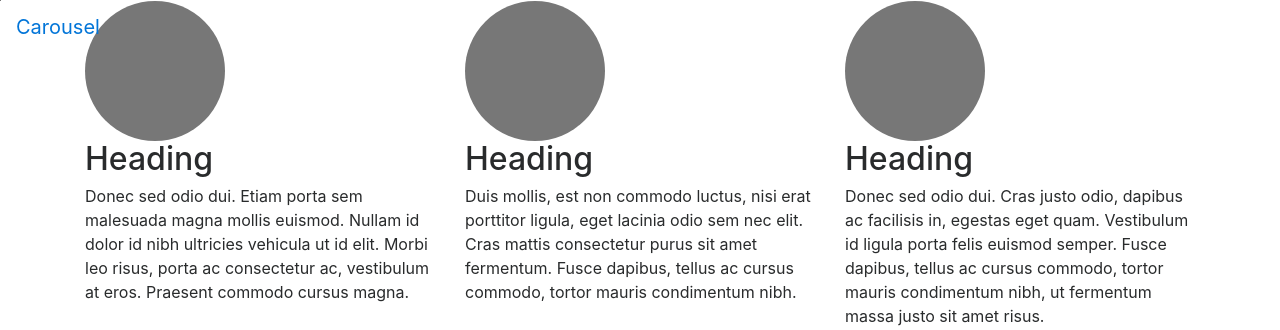
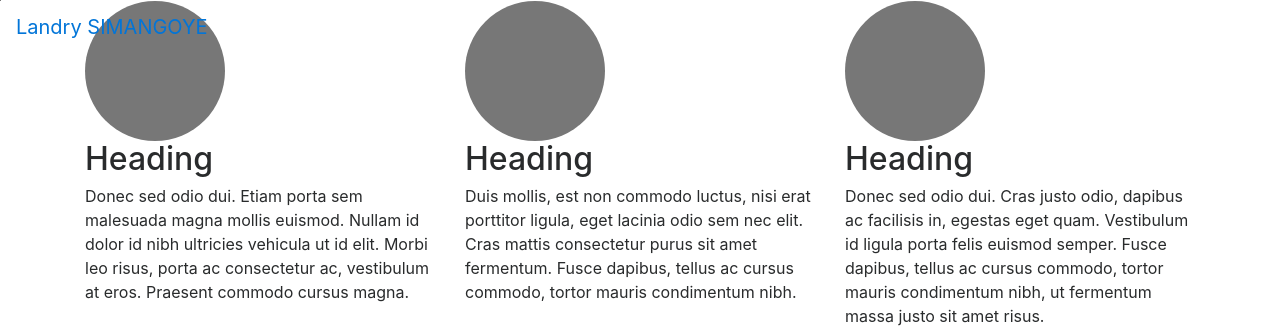
Before and after one commit to LandrySim/flask_app, a Flask app: page / in a window 1280 px wide. Shown: the top 330 px of the page. Run offline with Flask 2, Linux system fonts and the light colour scheme; parts of the project's set-up code (start-up, migrations or seed data) failed here and were passed over; some libraries are stand-ins or nearby versions.

Commit message:
landry commit

```diff
--- a/templates/index.html
+++ b/templates/index.html
@@ -22,7 +22,7 @@
 <!-- debut du header dans lequel on tretrouve : navbar-->
     <header>
       <nav class="navbar navbar-expand-md navbar-dark fixed-top bg-dark">
-        <a class="navbar-brand" href="#">Carousel</a>
+        <a class="navbar-brand" href="#">Landry SIMANGOYE</a>
         <button class="navbar-toggler" type="button" data-toggle="collapse" data-target="#navbarCollapse" aria-controls="navbarCollapse" aria-expanded="false" aria-label="Toggle navigation">
           <span class="navbar-toggler-icon"></span>
         </button>
```
